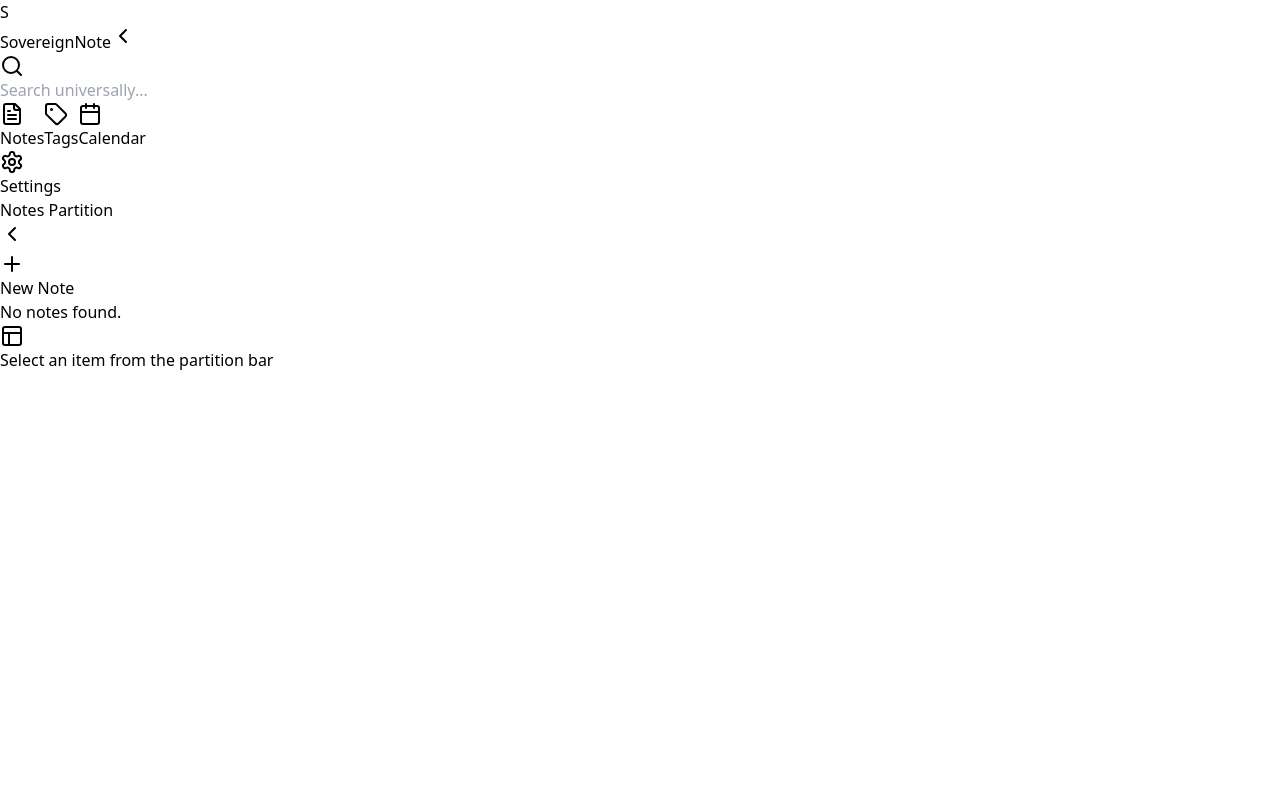
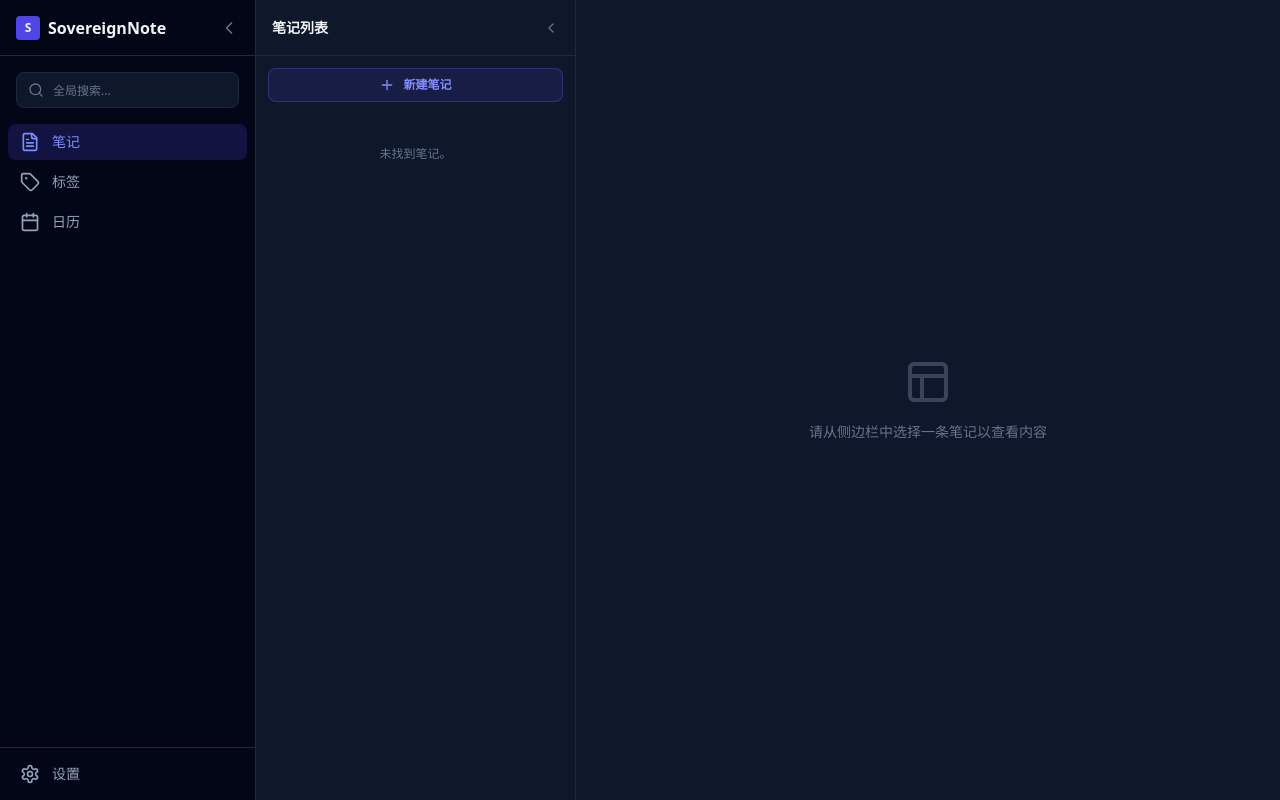
Before and after one commit to miyanoakimi-star/SovereignNote-v2, a React (Vite) app: page / in a window 1280 px wide. Built offline with nearby package versions, Linux system fonts and the light colour scheme.

Commit message:
localization: translate UI and add Tailwind typography
- Translate application UI labels and messages to Chinese
- Install and configure @tailwindcss/typography plugin

```diff
--- a/package.json
+++ b/package.json
@@ -16,6 +16,7 @@
     "react-dom": "^18.3.1"
   },
   "devDependencies": {
+    "@tailwindcss/typography": "^0.5.19",
     "@types/react": "^18.3.3",
     "@types/react-dom": "^18.3.0",
     "@vitejs/plugin-react": "^4.3.1",
--- a/src/App.tsx
+++ b/src/App.tsx
@@ -52,8 +52,8 @@ export default function App() {
     const now = Date.now();
     const newNote: Note = {
       id: generateUUID(),
-      title: 'Untitled Note',
-      content: '# Untitled Note\n\nStart writing...',
+      title: '无标题笔记',
+      content: '# 无标题笔记\n\n开始写作...',
       created_at: now,
       updated_at: now,
       deleted: false,
@@ -66,7 +66,7 @@ export default function App() {
   }
 
   function handleDeleteNote(id: string) {
-    if (!window.confirm('Are you sure you want to delete this note?')) return;
+    if (!window.confirm('确定要删除此笔记吗？')) return;
     const now = Date.now();
     const updated = notes.map(n => {
       if (n.id === id) return { ...n, deleted: true, updated_at: now };
--- a/src/components/MainArea.tsx
+++ b/src/components/MainArea.tsx
@@ -18,47 +18,47 @@ export default function MainArea({ navState, activeNote, updateActiveNote }: Mai
       <div className="flex-1 flex flex-col bg-slate-900 border-l border-slate-800 text-slate-200 overflow-y-auto w-full">
         <div className="h-14 px-8 border-b border-slate-800 flex items-center shrink-0">
           <Settings className="w-5 h-5 mr-3 text-indigo-400" />
-          <h1 className="font-bold">Settings & configuration</h1>
+          <h1 className="font-bold">设置与配置</h1>
         </div>
         <div className="p-8 max-w-2xl space-y-8">
 
           <div className="space-y-4">
             <h2 className="text-sm font-bold text-slate-400 uppercase tracking-widest flex items-center gap-2">
-              <Database className="w-4 h-4" /> Local & Network Sync
+              <Database className="w-4 h-4" /> 本地与网络同步
             </h2>
             <div className="p-5 bg-slate-800/50 rounded-xl border border-slate-800 space-y-4">
               <div className="flex items-center justify-between">
                 <div>
-                  <h3 className="font-semibold text-sm">Local Area Network (LAN) Sync</h3>
-                  <p className="text-xs text-slate-500 mt-1">Sync directly with local nodes via WebRTC / Local IP</p>
+                  <h3 className="font-semibold text-sm">局域网 (LAN) 同步</h3>
+                  <p className="text-xs text-slate-500 mt-1">通过 WebRTC 或内部 IP 直接与局域网节点同步</p>
                 </div>
-                <button className="px-4 py-2 bg-indigo-600 hover:bg-indigo-500 rounded-lg text-xs font-bold shadow-sm transition-colors">Enable</button>
+                <button className="px-4 py-2 bg-indigo-600 hover:bg-indigo-500 rounded-lg text-xs font-bold shadow-sm transition-colors">开启</button>
               </div>
             </div>
             <div className="p-5 bg-slate-800/50 rounded-xl border border-slate-800 space-y-4">
               <div>
-                <h3 className="font-semibold text-sm">WebDAV Configuration</h3>
-                <p className="text-xs text-slate-500 mt-1">Connect to Nextcloud, ownCloud, or generic WebDAV</p>
+                <h3 className="font-semibold text-sm">WebDAV 配置</h3>
+                <p className="text-xs text-slate-500 mt-1">连接至 Nextcloud、ownCloud 或通用 WebDAV 服务</p>
               </div>
               <div className="space-y-3">
-                <input className="w-full bg-slate-900 border border-slate-700 p-2.5 rounded text-sm focus:border-indigo-500 outline-none" placeholder="WebDAV Server URL (https://...)" />
-                <input className="w-full bg-slate-900 border border-slate-700 p-2.5 rounded text-sm focus:border-indigo-500 outline-none" placeholder="Username" />
-                <input className="w-full bg-slate-900 border border-slate-700 p-2.5 rounded text-sm focus:border-indigo-500 outline-none" type="password" placeholder="App Password" />
+                <input className="w-full bg-slate-900 border border-slate-700 p-2.5 rounded text-sm focus:border-indigo-500 outline-none" placeholder="WebDAV 服务器 URL (https://...)" />
+                <input className="w-full bg-slate-900 border border-slate-700 p-2.5 rounded text-sm focus:border-indigo-500 outline-none" placeholder="用户名" />
+                <input className="w-full bg-slate-900 border border-slate-700 p-2.5 rounded text-sm focus:border-indigo-500 outline-none" type="password" placeholder="应用密码" />
               </div>
-              <button className="px-4 py-2 bg-slate-700 hover:bg-slate-600 rounded-lg text-xs font-bold transition-colors">Test Connection</button>
+              <button className="px-4 py-2 bg-slate-700 hover:bg-slate-600 rounded-lg text-xs font-bold transition-colors">测试连接</button>
             </div>
           </div>
 
           <div className="space-y-4">
-            <h2 className="text-sm font-bold text-slate-400 uppercase tracking-widest">Backup & Import</h2>
+            <h2 className="text-sm font-bold text-slate-400 uppercase tracking-widest">备份与导入</h2>
             <div className="flex gap-4">
               <button className="flex-1 p-4 bg-slate-800/50 rounded-xl border border-slate-800 hover:border-indigo-500/50 text-left transition-colors">
-                 <h3 className="font-bold text-sm text-indigo-400 mb-1">Export Database</h3>
-                 <p className="text-xs text-slate-500">Download entire LWW state (JSON)</p>
+                 <h3 className="font-bold text-sm text-indigo-400 mb-1">导出数据库</h3>
+                 <p className="text-xs text-slate-500">下载完整的数据和同步状态 (JSON 等格式)</p>
               </button>
               <button className="flex-1 p-4 bg-slate-800/50 rounded-xl border border-slate-800 hover:border-indigo-500/50 text-left transition-colors">
-                 <h3 className="font-bold text-sm text-indigo-400 mb-1">Import Directory</h3>
-                 <p className="text-xs text-slate-500">Scan and import local MD, TXT folder</p>
+                 <h3 className="font-bold text-sm text-indigo-400 mb-1">从文件夹导入</h3>
+                 <p className="text-xs text-slate-500">批量扫描并导入本地 MD、TXT 文件夹</p>
               </button>
             </div>
           </div>
@@ -73,18 +73,18 @@ export default function MainArea({ navState, activeNote, updateActiveNote }: Mai
         <div className="h-14 px-8 border-b border-slate-800 flex items-center justify-between shrink-0">
           <div className="flex items-center">
             <CalendarIcon className="w-5 h-5 mr-3 text-indigo-400" />
-            <h1 className="font-bold">May 2026</h1>
+            <h1 className="font-bold">2026年 5月</h1>
           </div>
           <div className="flex bg-slate-800 rounded p-1 space-x-1">
-             <button className="px-3 py-1 bg-slate-700 rounded text-xs shadow-sm shadow-slate-900">Month</button>
-             <button className="px-3 py-1 text-slate-400 hover:text-slate-200 text-xs text-center">Week</button>
-             <button className="px-3 py-1 text-slate-400 hover:text-slate-200 text-xs text-center">Agenda</button>
+             <button className="px-3 py-1 bg-slate-700 rounded text-xs shadow-sm shadow-slate-900">月视图</button>
+             <button className="px-3 py-1 text-slate-400 hover:text-slate-200 text-xs text-center">周视图</button>
+             <button className="px-3 py-1 text-slate-400 hover:text-slate-200 text-xs text-center">日程</button>
           </div>
         </div>
         <div className="flex-1 p-8 overflow-y-auto">
           {/* Mock Calendar Grid with robust spacing */}
           <div className="grid grid-cols-7 gap-px bg-slate-800 rounded-xl overflow-hidden border border-slate-800 shadow-xl shadow-slate-950/20">
-            {['Sun', 'Mon', 'Tue', 'Wed', 'Thu', 'Fri', 'Sat'].map(day => (
+            {['日', '一', '二', '三', '四', '五', '六'].map(day => (
               <div key={day} className="bg-slate-900 p-3 text-center text-xs font-bold text-slate-500 uppercase tracking-widest">{day}</div>
             ))}
             {Array.from({ length: 35 }).map((_, i) => (
@@ -100,12 +100,12 @@ export default function MainArea({ navState, activeNote, updateActiveNote }: Mai
 
                  {i === 15 && (
                    <div className="mt-2 p-1.5 bg-indigo-600/20 border border-indigo-500/30 rounded text-[10px] text-indigo-300 truncate cursor-pointer hover:bg-indigo-600/40">
-                     ✈️ Flight to Tokyo
+                     ✈️ 飞往东京
                    </div>
                  )}
                  {i === 9 && (
                    <div className="mt-2 p-1.5 bg-emerald-600/20 border border-emerald-500/30 rounded text-[10px] text-emerald-300 truncate cursor-pointer hover:bg-emerald-600/40">
-                     🎉 App Release
+                     🎉 App 发布会
                    </div>
                  )}
               </div>
@@ -121,7 +121,7 @@ export default function MainArea({ navState, activeNote, updateActiveNote }: Mai
     return (
       <div className="flex-1 flex items-center justify-center bg-slate-900 text-slate-500 flex-col">
         <Layout className="w-12 h-12 mb-4 opacity-50" />
-        <p className="text-sm">Select an item from the partition bar</p>
+        <p className="text-sm">请从侧边栏中选择一条笔记以查看内容</p>
       </div>
     );
   }
@@ -138,44 +138,40 @@ export default function MainArea({ navState, activeNote, updateActiveNote }: Mai
 
   return (
     <div className="flex-1 flex flex-col bg-slate-900 overflow-hidden">
-      {/* Editor Header */}
       <div className="h-14 px-6 border-b border-slate-800 flex items-center justify-between bg-slate-950 shrink-0">
         <div className="flex items-center space-x-2">
-          <button onClick={() => setIsToolbarOpen(!isToolbarOpen)} className="text-slate-500 hover:text-slate-300 mr-2" title="Toggle Tool Area">
+          <button onClick={() => setIsToolbarOpen(!isToolbarOpen)} className="text-slate-500 hover:text-slate-300 mr-2" title="切换工具栏">
             {isToolbarOpen ? <EyeOff className="w-4 h-4" /> : <Eye className="w-4 h-4" />}
           </button>
           <input
             type="text"
             value={activeNote.title}
             onChange={(e) => updateActiveNote(e.target.value, activeNote.content)}
-            placeholder="Enter title..."
+            placeholder="输入标题..."
             className="bg-transparent text-sm font-bold text-slate-100 border-none focus:outline-none focus:ring-0 placeholder-slate-600 w-64"
           />
         </div>
 
         <div className="flex items-center space-x-3 text-xs">
           <div className="flex rounded-lg bg-slate-900 border border-slate-800 p-0.5">
-            <button onClick={() => setEditorMode('edit')} className={`px-2 py-1 rounded text-[10px] uppercase font-bold ${editorMode === 'edit' ? 'bg-indigo-600 text-white' : 'text-slate-400 hover:text-slate-200'}`}>Edit</button>
-            <button onClick={() => setEditorMode('split')} className={`px-2 py-1 rounded text-[10px] uppercase font-bold ${editorMode === 'split' ? 'bg-indigo-600 text-white' : 'text-slate-400 hover:text-slate-200'}`}>Split</button>
-            <button onClick={() => setEditorMode('preview')} className={`px-2 py-1 rounded text-[10px] uppercase font-bold ${editorMode === 'preview' ? 'bg-indigo-600 text-white' : 'text-slate-400 hover:text-slate-200'}`}>Preview</button>
+            <button onClick={() => setEditorMode('edit')} className={`px-2 py-1 rounded text-[10px] uppercase font-bold ${editorMode === 'edit' ? 'bg-indigo-600 text-white' : 'text-slate-400 hover:text-slate-200'}`}>编辑</button>
+            <button onClick={() => setEditorMode('split')} className={`px-2 py-1 rounded text-[10px] uppercase font-bold ${editorMode === 'split' ? 'bg-indigo-600 text-white' : 'text-slate-400 hover:text-slate-200'}`}>双屏</button>
+            <button onClick={() => setEditorMode('preview')} className={`px-2 py-1 rounded text-[10px] uppercase font-bold ${editorMode === 'preview' ? 'bg-indigo-600 text-white' : 'text-slate-400 hover:text-slate-200'}`}>预览</button>
           </div>
           <button onClick={handleExportMarkdown} className="flex items-center gap-1 text-slate-400 hover:text-indigo-400">
-            <FileDown className="w-4 h-4" /> <span className="hidden sm:inline">MD</span>
+            <FileDown className="w-4 h-4" /> <span className="hidden sm:inline">导出 MD</span>
           </button>
         </div>
       </div>
 
-      {/* Toolbar - Collapsible Tool Area */}
       {isToolbarOpen && editorMode !== 'preview' && (
         <div className="h-10 px-6 border-b border-slate-800/60 bg-slate-950 flex items-center space-x-4 shrink-0 text-slate-500 text-xs">
           <button className="hover:text-slate-200 font-bold">H1</button>
           <button className="hover:text-slate-200 font-bold">H2</button>
-          <button className="hover:text-slate-200 font-semibold text-indigo-400">#Tag</button>
-          {/* Note: toolbar commands can be properly bound to selection ranges later */}
+          <button className="hover:text-slate-200 font-semibold text-indigo-400">#标签</button>
         </div>
       )}
 
-      {/* Workspace */}
       <div className="flex-1 flex overflow-hidden">
         {(editorMode === 'edit' || editorMode === 'split') && (
           <div className="flex-1 h-full bg-[#111827]">
@@ -183,7 +179,7 @@ export default function MainArea({ navState, activeNote, updateActiveNote }: Mai
               value={activeNote.content}
               onChange={(e) => updateActiveNote(activeNote.title, e.target.value)}
               className="w-full h-full p-6 bg-transparent text-slate-200 font-mono text-sm resize-none focus:outline-none focus:ring-0"
-              placeholder="Write Markdown here..."
+              placeholder="在此编写 Markdown..."
             />
           </div>
         )}
--- a/src/components/PartitionBar.tsx
+++ b/src/components/PartitionBar.tsx
@@ -39,7 +39,7 @@ export default function PartitionBar({
     return (
       <div className="w-80 shrink-0 bg-slate-900 border-r border-slate-800 flex flex-col">
         <div className="h-14 px-4 border-b border-slate-800 flex items-center justify-between shrink-0">
-          <h2 className="text-sm font-bold text-slate-100">Notes Partition</h2>
+          <h2 className="text-sm font-bold text-slate-100">笔记列表</h2>
           <button onClick={() => setIsOpen(false)} className="text-slate-500 hover:text-slate-300">
             <ChevronLeft className="w-4 h-4" />
           </button>
@@ -51,13 +51,13 @@ export default function PartitionBar({
             className="w-full flex items-center justify-center space-x-2 py-2 rounded-lg bg-indigo-600/15 hover:bg-indigo-600/30 text-indigo-400 border border-indigo-500/30 font-semibold text-xs transition-all"
           >
             <Plus className="w-4 h-4" />
-            <span>New Note</span>
+            <span>新建笔记</span>
           </button>
         </div>
 
         <div className="flex-1 overflow-y-auto divide-y divide-slate-800/50">
           {filteredNotes.length === 0 ? (
-            <div className="p-8 text-center text-slate-500 text-xs">No notes found.</div>
+            <div className="p-8 text-center text-slate-500 text-xs">未找到笔记。</div>
           ) : (
             filteredNotes.map(note => {
               const snippet = note.content.replace(/#[a-zA-Z0-9_\u4e00-\u9fa5]+/g, '').replace(/[#*`>-]/g, '').trim().slice(0, 40);
@@ -70,7 +70,7 @@ export default function PartitionBar({
                   }`}
                 >
                   <div className="flex justify-between">
-                    <h4 className="font-bold text-xs truncate">{note.title || 'Untitled'}</h4>
+                    <h4 className="font-bold text-xs truncate">{note.title || '无标题'}</h4>
                     <button onClick={(e) => { e.stopPropagation(); handleDeleteNote(note.id); }} className="text-slate-600 hover:text-rose-400">
                       <Trash2 className="w-3 h-3" />
                     </button>
@@ -89,13 +89,13 @@ export default function PartitionBar({
     return (
       <div className="w-80 shrink-0 bg-slate-900 border-r border-slate-800 flex flex-col">
         <div className="h-14 px-4 border-b border-slate-800 flex items-center justify-between shrink-0">
-          <h2 className="text-sm font-bold text-slate-100">Settings</h2>
+          <h2 className="text-sm font-bold text-slate-100">设置</h2>
           <button onClick={() => setIsOpen(false)} className="text-slate-500 hover:text-slate-300">
             <ChevronLeft className="w-4 h-4" />
           </button>
         </div>
         <div className="flex-1 p-2 space-y-1">
-          {['General', 'Sync Backup', 'WebDAV Configure', 'Local Network', 'Export Data'].map((item) => (
+          {['通用', '同步备份', 'WebDAV 配置', '局域网同步', '导出数据'].map((item) => (
              <div key={item} className="p-3 text-sm text-slate-400 hover:bg-slate-800 rounded cursor-pointer">{item}</div>
           ))}
         </div>
@@ -107,7 +107,7 @@ export default function PartitionBar({
     return (
       <div className="w-80 shrink-0 bg-slate-900 border-r border-slate-800 flex flex-col">
         <div className="h-14 px-4 border-b border-slate-800 flex items-center justify-between shrink-0">
-          <h2 className="text-sm font-bold text-slate-100">Tag Directory</h2>
+          <h2 className="text-sm font-bold text-slate-100">标签目录</h2>
           <button onClick={() => setIsOpen(false)} className="text-slate-500 hover:text-slate-300">
             <ChevronLeft className="w-4 h-4" />
           </button>
@@ -117,7 +117,7 @@ export default function PartitionBar({
             <div className="font-bold text-indigo-400"># Development</div>
             <div className="pl-4"># React</div>
             <div className="pl-4"># Rust (2)</div>
-            <div className="pl-8 text-slate-500">## Embedded (6 level depth supported here)</div>
+            <div className="pl-8 text-slate-500">## Embedded (支持6级深度)</div>
             <div className="font-bold text-indigo-400 mt-4"># Personal</div>
             <div className="pl-4"># Ideas</div>
           </div>
@@ -130,13 +130,13 @@ export default function PartitionBar({
     return (
       <div className="w-80 shrink-0 bg-slate-900 border-r border-slate-800 flex flex-col">
         <div className="h-14 px-4 border-b border-slate-800 flex items-center justify-between shrink-0">
-          <h2 className="text-sm font-bold text-slate-100">Schedules</h2>
+          <h2 className="text-sm font-bold text-slate-100">日程安排</h2>
           <button onClick={() => setIsOpen(false)} className="text-slate-500 hover:text-slate-300">
             <ChevronLeft className="w-4 h-4" />
           </button>
         </div>
-        <div className="flex-1 p-4 flex items-center justify-center text-xs text-slate-400">
-          Events & Schedule List will appear here. Main area displays Month View.
+        <div className="flex-1 p-4 flex items-center justify-center text-xs text-slate-400 text-center">
+          事件和日程列表将显示在这里。主区域显示月视图。
         </div>
       </div>
     )
@@ -152,7 +152,7 @@ export default function PartitionBar({
         </button>
       </div>
       <div className="flex-1 p-4 text-slate-400 text-xs text-center flex flex-col items-center justify-center">
-        This view is coming soon. Select a note from 'Notes' to view the editor.
+        此视图即将推出。请从“笔记”中选择一条笔记以查看编辑器。
       </div>
     </div>
   );
--- a/src/components/Sidebar.tsx
+++ b/src/components/Sidebar.tsx
@@ -40,20 +40,20 @@ export default function Sidebar({ navState, setNavState, isOpen, setIsOpen, sear
             type="text"
             value={searchQuery}
             onChange={(e) => setSearchQuery(e.target.value)}
-            placeholder="Search universally..."
+            placeholder="全局搜索..."
             className="w-full h-9 pl-9 pr-4 text-xs bg-slate-900 border border-slate-800 rounded-lg text-slate-200 placeholder-slate-500 focus:outline-none focus:border-indigo-500"
           />
         </div>
       </div>
 
       <nav className="flex-1 px-2 space-y-1 overflow-y-auto">
-        <NavItem active={navState === 'notes'} onClick={() => setNavState('notes')} icon={<FileText />} label="Notes" />
-        <NavItem active={navState === 'tags'} onClick={() => setNavState('tags')} icon={<Tag />} label="Tags" />
-        <NavItem active={navState === 'calendar'} onClick={() => setNavState('calendar')} icon={<Calendar />} label="Calendar" />
+        <NavItem active={navState === 'notes'} onClick={() => setNavState('notes')} icon={<FileText />} label="笔记" />
+        <NavItem active={navState === 'tags'} onClick={() => setNavState('tags')} icon={<Tag />} label="标签" />
+        <NavItem active={navState === 'calendar'} onClick={() => setNavState('calendar')} icon={<Calendar />} label="日历" />
       </nav>
 
       <div className="p-2 border-t border-slate-800 shrink-0">
-        <NavItem active={navState === 'settings'} onClick={() => setNavState('settings')} icon={<Settings />} label="Settings" />
+        <NavItem active={navState === 'settings'} onClick={() => setNavState('settings')} icon={<Settings />} label="设置" />
       </div>
     </div>
   );
--- /dev/null
+++ b/tailwind.config.js
@@ -0,0 +1,13 @@
+/** @type {import('tailwindcss').Config} */
+export default {
+  content: [
+    "./index.html",
+    "./src/**/*.{js,ts,jsx,tsx}",
+  ],
+  theme: {
+    extend: {},
+  },
+  plugins: [
+    require('@tailwindcss/typography'),
+  ],
+}
```
Also changed, not shown: 1 other file (tests, documents, lock files or other folders).
